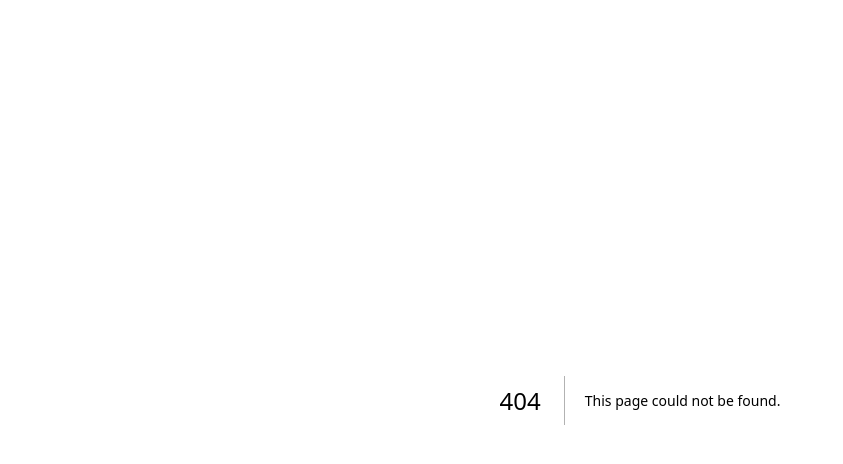
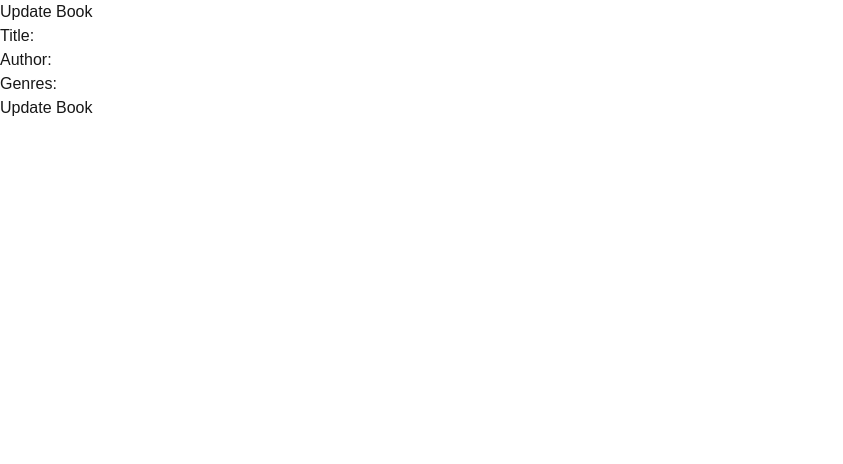
Before and after one commit to angelpoulose/Woven-Pages, a Next.js app in the folder frontend/: page /book/1/update in a window 1280 px wide. Before the commit this address had no page. Shown: the top 464 px of the page, without its empty margins (0-843 px from the left). Built offline with nearby package versions, Linux system fonts and the light colour scheme; no server answers.

Commit message:
Added update feature

```diff
--- /dev/null
+++ b/frontend/src/app/book/[id]/update/page.js
@@ -0,0 +1,109 @@
+"use client";
+import React, { useState, useEffect } from 'react';
+import axios from 'axios';
+import { useSearchParams } from 'next/navigation';
+import Cookies from 'js-cookie';
+
+const UpdateBookPage = () => {
+    const searchParams = useSearchParams();
+    const id = searchParams.get('id') || (typeof window !== 'undefined' ? window.location.pathname.split('/').slice(-2, -1)[0] : null);
+    const [book, setBook] = useState({
+        title: '',
+        author: '',
+        genres: [],
+    });
+
+    useEffect(() => {
+        // Fetch the book data when the component mounts
+        if (id){
+            axios.get(`http://localhost:5000/book/${id}`)
+                .then(response => {
+                    setBook(response.data);
+                })
+                .catch(error => {
+                    console.error('There was an error fetching the book data!', error);
+                });
+        }
+    }, [id]);
+
+    const handleChange = (e) => {
+        const { name, value } = e.target;
+        if (name === 'genres') {
+            setBook({
+            ...book,
+            genres: value.split(',').map(genre => genre.trim()),
+            });
+        } else {
+            setBook({
+            ...book,
+            [name]: value,
+            });
+        }
+    };
+
+    const handleSubmit = (e) => {
+        e.preventDefault();
+
+        const token = Cookies.get('token');
+        if (!token) {
+            alert("You aren't logged in");
+            router.push('/login');
+            return;
+        }
+
+        // Update the book data
+        axios.put(`http://localhost:5000/book/${id}/update`,
+            book,
+            {
+                headers: {
+                    'Content-Type': 'multipart/form-data',
+                    Authorization: `Bearer ${token}`,
+                },
+            }
+            )
+            .then(response => {
+                alert('Book updated successfully!');
+            })
+            .catch(error => {
+                console.error('There was an error updating the book!', error);
+            });
+    };
+
+    return (
+        <div>
+            <h1>Update Book</h1>
+            <form onSubmit={handleSubmit}>
+                <div>
+                    <label>Title:</label>
+                    <input
+                        type="text"
+                        name="title"
+                        value={book.title}
+                        onChange={handleChange}
+                    />
+                </div>
+                <div>
+                    <label>Author:</label>
+                    <input
+                        type="text"
+                        name="author"
+                        value={book.author}
+                        onChange={handleChange}
+                    />
+                </div>
+                <div>
+                    <label>Genres:</label>
+                    <input
+                        type="text"
+                        name="genres"
+                        value={book.genres.join(', ')}
+                        onChange={handleChange}
+                    />
+                </div>
+                <button type="submit">Update Book</button>
+            </form>
+        </div>
+    );
+};
+
+export default UpdateBookPage;
--- a/frontend/src/app/book/add/page.js
+++ b/frontend/src/app/book/add/page.js
@@ -5,8 +5,6 @@ import Cookies from 'js-cookie'
 import { useRouter } from 'next/navigation';
 
 export default function addBook() {
-  const [error, setError] = useState('');
-  const [success, setSuccess] = useState('');
   const router = useRouter();
   const [formDataToSend,setFormData] = useState({
     'title':"",
```
Also changed, not shown: 1 other file (tests, documents, lock files or other folders).
